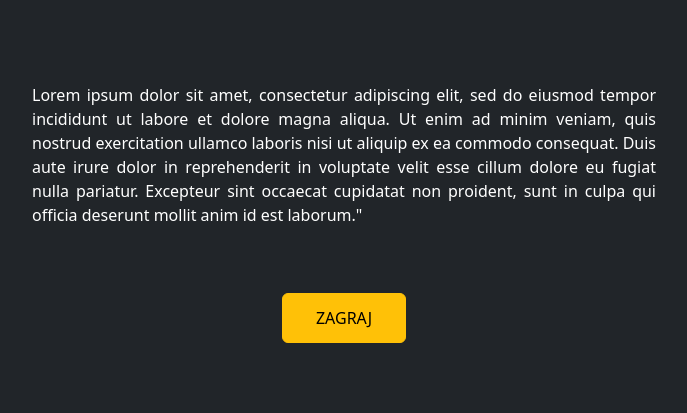
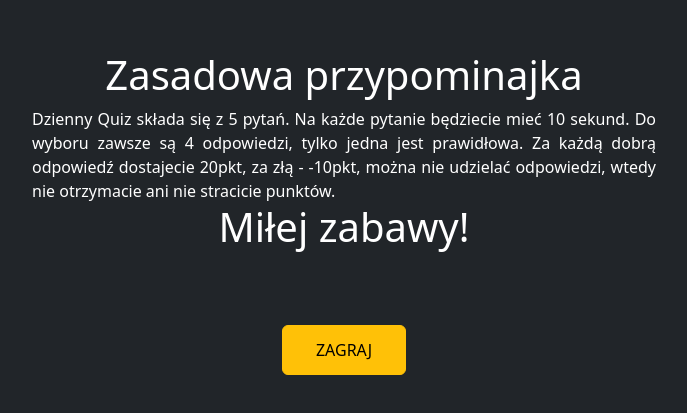
Before and after one commit to piotrsosnowski32/PreQuiz, a React (Vite) app: page /play in a window 1280 px wide. Shown: the part 185-598 px from the top of the page, without its empty margins (296-983 px from the left). Built offline with nearby package versions, Linux system fonts and the light colour scheme; sample sign-in values are in the browser's storage.

Commit message:
a juz nie wiem co nawet

```diff
--- a/index.html
+++ b/index.html
@@ -4,7 +4,7 @@
     <meta charset="UTF-8" />
     <link rel="icon" type="image/svg+xml" href="/vite.svg" />
     <meta name="viewport" content="width=device-width, initial-scale=1.0" />
-    <title>Vite + React + TS</title>
+    <title>Quiz 2023</title>
     <style>
       * {
         margin: 0;
--- a/src/components/MainMenu.tsx
+++ b/src/components/MainMenu.tsx
@@ -160,7 +160,7 @@ export default function MainMenu() {
 
   return (
     <div className="Container">
-      <h1>Siemaneczko!</h1>
+      <h1>Quiz Halloween 2023</h1>
       <Content className="inner-container">
         <TablesDiv className="tables">
           {classification && classification.length > 0 ? (
--- a/src/components/Play.tsx
+++ b/src/components/Play.tsx
@@ -31,11 +31,12 @@ function CategoryChoice() {
 	return (
 		<MainFrame>
 			<Paragraph>
-				Lorem ipsum dolor sit amet, consectetur adipiscing elit, sed do eiusmod tempor incididunt ut
-				labore et dolore magna aliqua. Ut enim ad minim veniam, quis nostrud exercitation ullamco
-				laboris nisi ut aliquip ex ea commodo consequat. Duis aute irure dolor in reprehenderit in
-				voluptate velit esse cillum dolore eu fugiat nulla pariatur. Excepteur sint occaecat
-				cupidatat non proident, sunt in culpa qui officia deserunt mollit anim id est laborum."
+				<h1>Zasadowa przypominajka</h1>
+				Dzienny Quiz składa się z 5 pytań. Na każde pytanie będziecie mieć 10 sekund.
+				Do wyboru zawsze są 4 odpowiedzi, tylko jedna jest prawidłowa.
+				Za każdą dobrą odpowiedź dostajecie 20pkt, za złą - -10pkt, można nie udzielać odpowiedzi,
+				wtedy nie otrzymacie ani nie stracicie punktów.
+				<h1>Miłej zabawy!</h1>
 			</Paragraph>
 
 			<PlayButton className='button-play btn btn-warning' onClick={() => navigate('/game')}>
```
